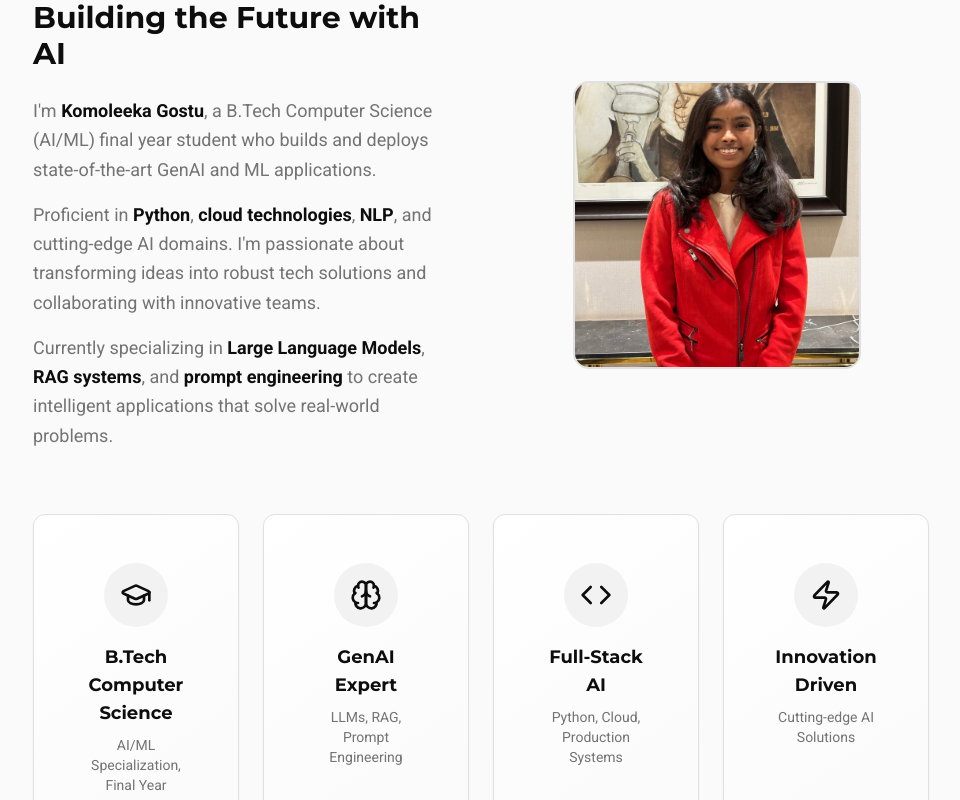
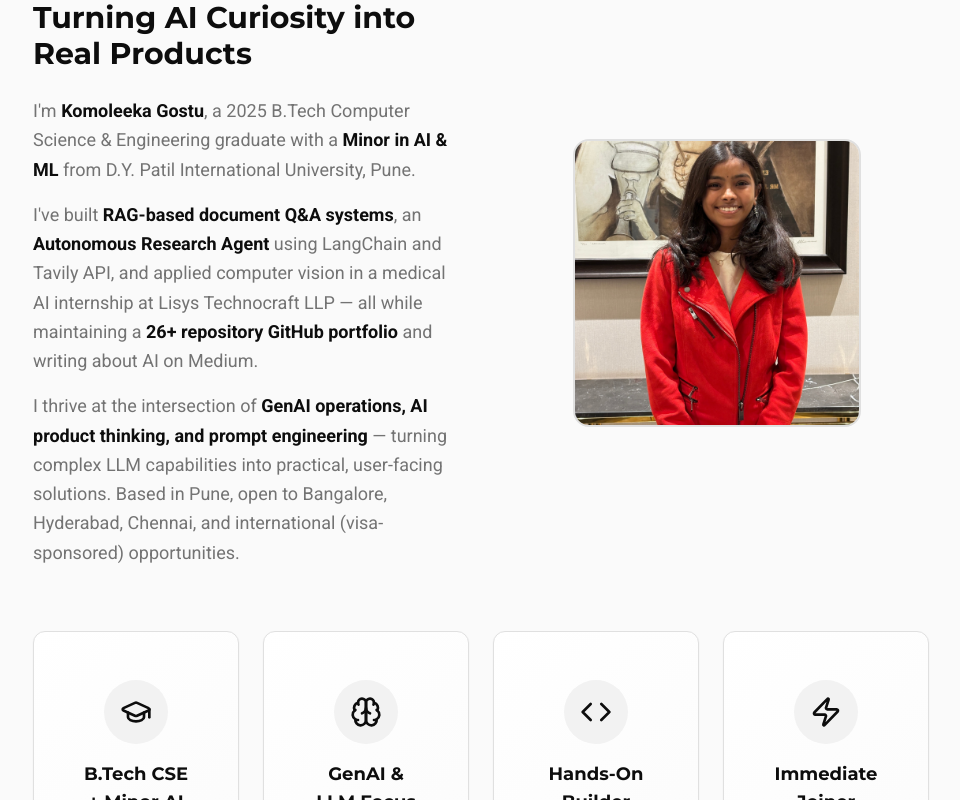
Before and after one commit to Komoleeka9/komoleeka-ai-genesis, a React (Vite) app: page / in a window 1280 px wide. Shown: the part 1020-1820 px from the top of the page, without its empty margins (159-1119 px from the left). Built offline with nearby package versions, Linux system fonts and the light colour scheme.

Commit message:
Update About.tsx

```diff
--- a/src/components/About.tsx
+++ b/src/components/About.tsx
@@ -5,23 +5,23 @@ export function About() {
   const highlights = [
     {
       icon: GraduationCap,
-      title: "B.Tech Computer Science",
-      description: "AI/ML Specialization, Final Year"
+      title: "B.Tech CSE + Minor AI & ML",
+      description: "D.Y. Patil International University, Pune — 2025 Graduate"
     },
     {
       icon: Brain,
-      title: "GenAI Expert",
-      description: "LLMs, RAG, Prompt Engineering"
+      title: "GenAI & LLM Focus",
+      description: "RAG Pipelines, Prompt Engineering, LangChain, FAISS"
     },
     {
       icon: Code,
-      title: "Full-Stack AI",
-      description: "Python, Cloud, Production Systems"
+      title: "Hands-On Builder",
+      description: "Python, FastAPI, Streamlit, Azure AI, Databricks"
     },
     {
       icon: Zap,
-      title: "Innovation Driven",
-      description: "Cutting-edge AI Solutions"
+      title: "Immediate Joiner",
+      description: "Open to GenAI ops, AI product & prompt engineering roles"
     }
   ];
 
@@ -42,29 +42,31 @@ export function About() {
             {/* Bio Text */}
             <div className="space-y-6">
               <h3 className="font-montserrat font-bold text-2xl md:text-3xl text-foreground">
-                Building the Future with AI
+                Turning AI Curiosity into Real Products
               </h3>
 
               <div className="space-y-4 text-lg text-muted-foreground leading-relaxed">
                 <p>
-                  I'm <span className="text-foreground font-semibold">Komoleeka Gostu</span>,
-                  a B.Tech Computer Science (AI/ML) final year student who builds and deploys
-                  state-of-the-art GenAI and ML applications.
+                  I'm <span className="text-foreground font-semibold">Komoleeka Gostu</span>, a 2025
+                  B.Tech Computer Science & Engineering graduate with a{" "}
+                  <span className="text-foreground font-semibold">Minor in AI & ML</span> from
+                  D.Y. Patil International University, Pune.
                 </p>
 
                 <p>
-                  Proficient in <span className="text-foreground font-semibold">Python</span>,
-                  <span className="text-foreground font-semibold"> cloud technologies</span>,
-                  <span className="text-foreground font-semibold"> NLP</span>, and
-                  cutting-edge AI domains. I'm passionate about transforming ideas into robust
-                  tech solutions and collaborating with innovative teams.
+                  I've built <span className="text-foreground font-semibold">RAG-based document Q&A
+                  systems</span>, an <span className="text-foreground font-semibold">Autonomous Research
+                  Agent</span> using LangChain and Tavily API, and applied computer vision in a medical AI
+                  internship at Lisys Technocraft LLP — all while maintaining a{" "}
+                  <span className="text-foreground font-semibold">26+ repository GitHub portfolio</span> and
+                  writing about AI on Medium.
                 </p>
 
                 <p>
-                  Currently specializing in <span className="text-foreground font-semibold">
-                  Large Language Models</span>, <span className="text-foreground font-semibold">
-                  RAG systems</span>, and <span className="text-foreground font-semibold">
-                  prompt engineering</span> to create intelligent applications that solve real-world problems.
+                  I thrive at the intersection of <span className="text-foreground font-semibold">GenAI
+                  operations, AI product thinking, and prompt engineering</span> — turning complex LLM
+                  capabilities into practical, user-facing solutions. Based in Pune, open to Bangalore,
+                  Hyderabad, Chennai, and international (visa-sponsored) opportunities.
                 </p>
               </div>
             </div>
@@ -75,7 +77,7 @@ export function About() {
                 <div className="w-72 h-72 rounded-2xl overflow-hidden shadow-tech border-2 border-border">
                   <img
                     src="/lovable-uploads/23b2f2a5-7c75-45d1-b382-449f5b1647ff.png"
-                    alt="Komoleeka Gostu Professional Photo"
+                    alt="Komoleeka Gostu"
                     className="w-full h-full object-cover"
                   />
                 </div>
@@ -97,9 +99,7 @@ export function About() {
                   <h4 className="font-montserrat font-bold text-lg mb-2 text-foreground">
                     {item.title}
                   </h4>
-                  <p className="text-muted-foreground text-sm">
-                    {item.description}
-                  </p>
+                  <p className="text-muted-foreground text-sm">{item.description}</p>
                 </CardContent>
               </Card>
             ))}
```
